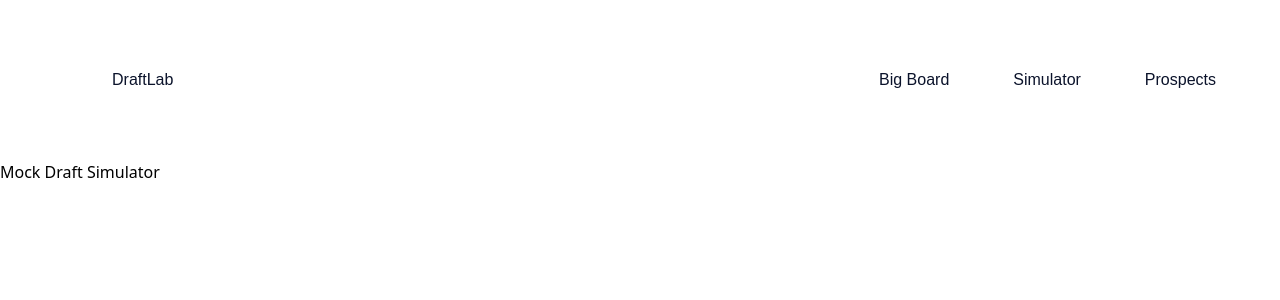
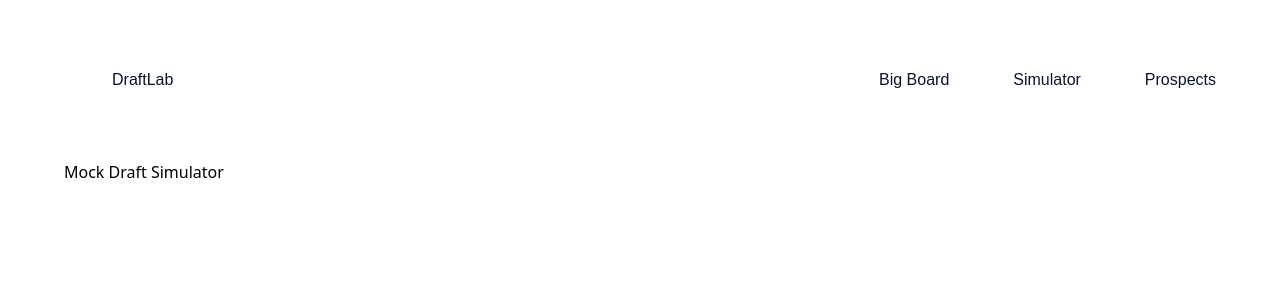
Before and after one commit to ryanlaverick/draftlab-ui, a Vue app: page /simulator in a window 1280 px wide. Shown: the top 300 px of the page. Built offline with nearby package versions, Linux system fonts and the light colour scheme; some icons are missing; a web font is replaced by a local one.

Commit message:
adds base spacing to entire page

```diff
--- a/src/App.vue
+++ b/src/App.vue
@@ -4,9 +4,9 @@ import { Icon } from '@iconify/vue'
 </script>
 
 <template>
-  <div class="h-screen w-full">
+  <div class="h-screen w-full p-16">
     <!-- Header -->
-    <div class="w-full p-16 flex justify-between items-center gap-16 font-exclamation text-darkest">
+    <div class="w-full flex justify-between items-center gap-16 font-exclamation text-darkest mb-16">
       <div class="flex items-center gap-4 duration-300 hover:text-light">
         <Icon icon="uil:flask" class="size-8" />
         <h1 class="cursor-pointer">DraftLab</h1>
```
